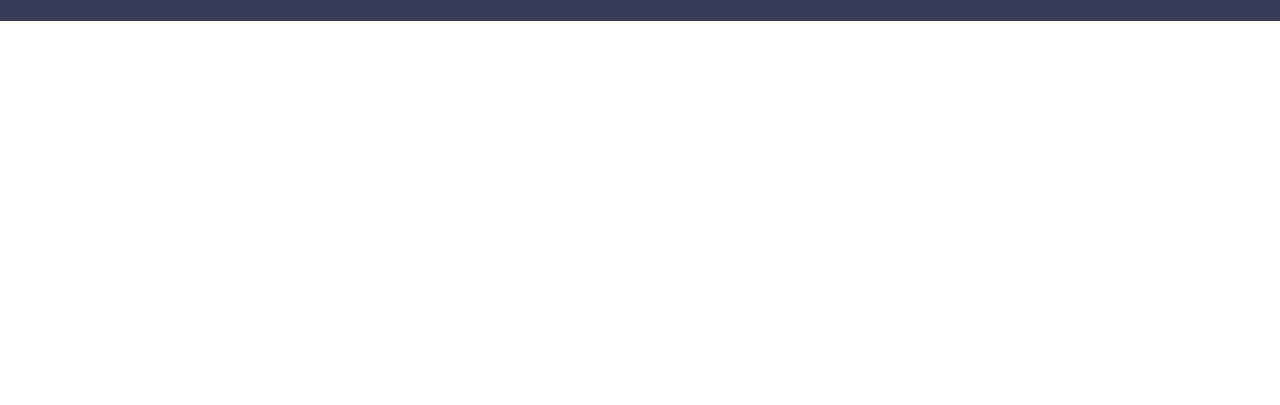
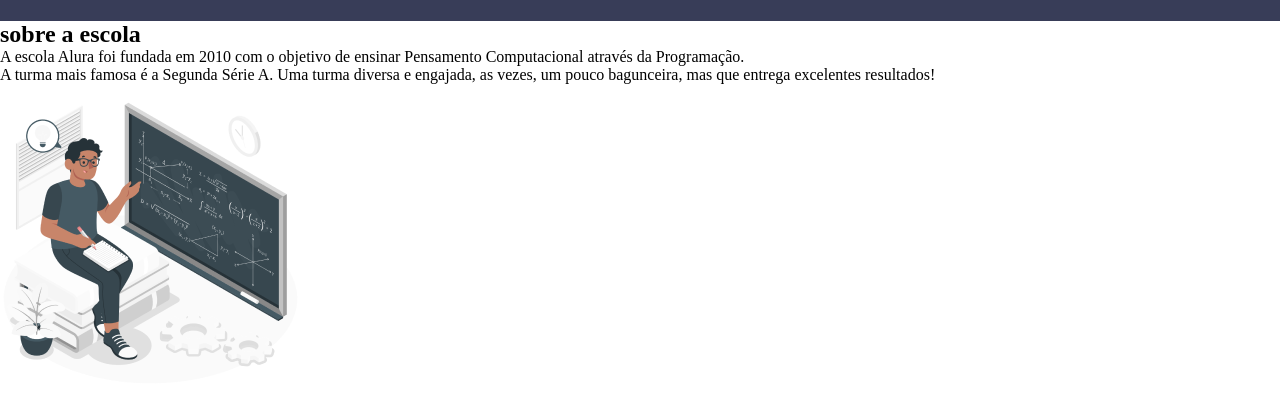
Before and after one commit to Kauadjb/site-escola, a plain HTML site: page index.html in a window 1280 px wide. Shown: the part 87-492 px from the top of the page. Drawn offline with Linux system fonts and the light colour scheme.

Commit message:
Add files via upload

```diff
--- a/index.html
+++ b/index.html
@@ -17,7 +17,16 @@
 
     </ul>
 </header>
+<section class="escola">
+    <div class="escola-div">
+    <h2 class="escola-titulo">sobre a escola</h2>
+    <p class="escola-texto-um">A escola Alura foi fundada em 2010 com o objetivo de ensinar Pensamento Computacional através da Programação.
+    </p>
+    <p class="escola-texto-dois">A turma mais famosa é a Segunda Série A. Uma turma diversa e engajada, as vezes, um pouco bagunceira, mas que entrega excelentes resultados!</p>
+</div>
 
+</section>
+<img src="Formula-amico 1.png" alt="">
 
 </body>
 </html>
```
Also changed, not shown: Formula-amico 1.png (added).
